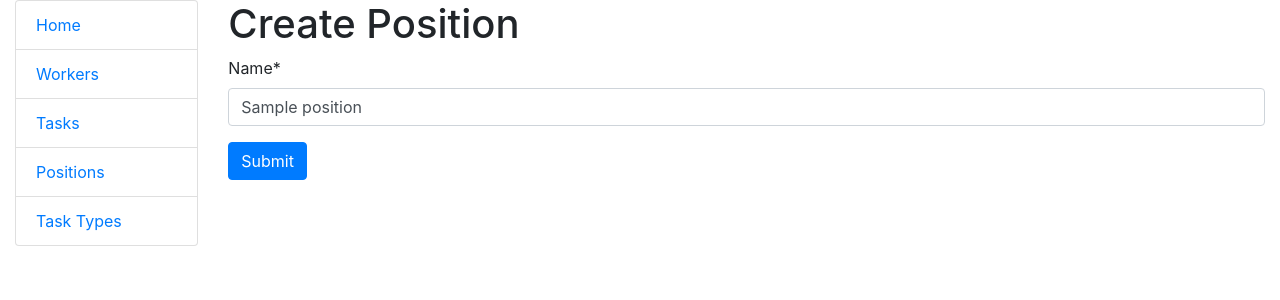
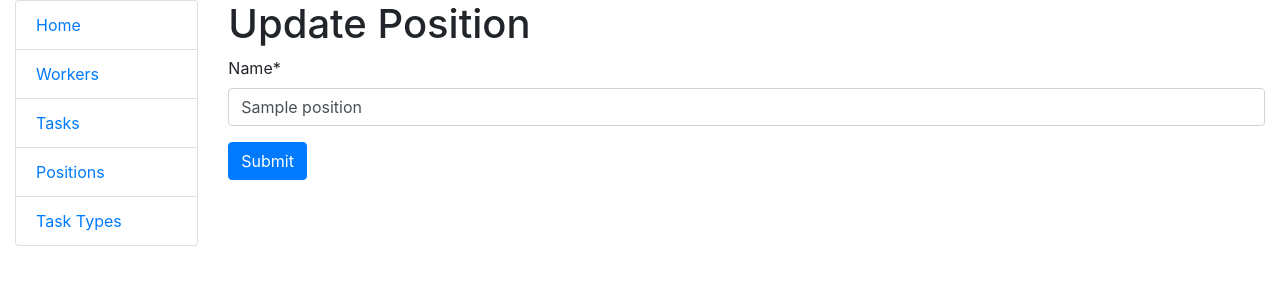
Before and after one commit to mykytaso/task-manager, a Django app: page /positions/1/update/ in a window 1280 px wide. Shown: the top 300 px of the page. Run offline with Django 5.2, Linux system fonts and the light colour scheme; tables that the repository leaves empty hold one stand-in row (values such as "Sample post"); some libraries are stand-ins or nearby versions.

Commit message:
Add {{ object|yesno:Update,Create }} to position_form.html

```diff
--- a/templates/task_manager/position_form.html
+++ b/templates/task_manager/position_form.html
@@ -2,7 +2,7 @@
 {% load crispy_forms_filters %}
 
 {% block content %}
-  <h1>Create Position</h1>
+  <h1>{{ object|yesno:"Update,Create" }} Position</h1>
   <form action="" method="post" novalidate>
     {% csrf_token %}
 
```
